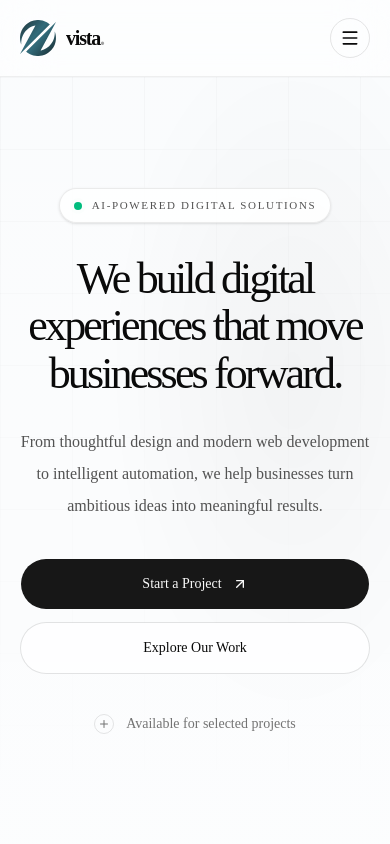
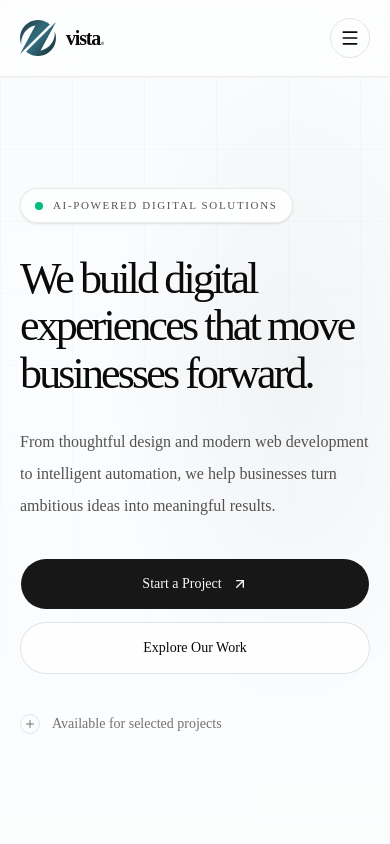
Before and after one commit to amirrezaabdolahi/vistaportfolio, a Next.js app in the folder frontend/: page /en in a window 390 px wide. Shown: the top 844 px of the page. Built offline with nearby package versions, Linux system fonts and the light colour scheme.

Commit message:
refactor : fixed the video background for rtl and ltr

```diff
--- a/frontend/src/components/layout/scroll-video-background.tsx
+++ b/frontend/src/components/layout/scroll-video-background.tsx
@@ -193,6 +193,14 @@ export function ScrollVideoBackground() {
       aria-hidden="true"
       className="pointer-events-none fixed inset-0 z-0 overflow-hidden bg-slate-50"
     >
+      {/*
+        Orientation is pure CSS, driven by the document direction on <html>:
+        LTR locales (en, de, it, es) are mirrored with scaleX(-1); RTL (fa)
+        resets to scale-x-100. Only the <video> is transformed, not the
+        wrapper or the overlay. No React state, so there is no hydration
+        mismatch, and switching locales updates it as soon as <html dir>
+        changes.
+      */}
       <video
         ref={videoRef}
         muted
@@ -202,7 +210,7 @@ export function ScrollVideoBackground() {
         preload="none"
         poster={POSTER_SRC}
         tabIndex={-1}
-        className="absolute inset-0 size-full object-cover"
+        className="absolute inset-0 size-full -scale-x-100 object-cover rtl:scale-x-100"
       />
 
       <div className="absolute inset-0 bg-[linear-gradient(to_bottom,rgba(255,255,255,0.31),rgba(255,255,255,0.42),rgba(255,255,255,0.56))]" />
--- a/frontend/src/components/sections/hero.tsx
+++ b/frontend/src/components/sections/hero.tsx
@@ -17,8 +17,8 @@ export function Hero() {
         <div className="absolute inset-0 bg-[linear-gradient(to_right,rgba(0,0,0,0.025)_1px,transparent_1px),linear-gradient(to_bottom,rgba(0,0,0,0.025)_1px,transparent_1px)] bg-[size:72px_72px] [mask-image:linear-gradient(to_bottom,black,transparent_90%)]" />
       </div>
 
-      <div className="mx-auto grid min-h-[calc(100svh-76px)] max-w-[1440px] items-center px-5 py-20 sm:px-8 sm:py-24  lg:gap-10 lg:px-12 lg:py-20">
-        <div className="relative z-10 w-full! flex flex-col items-center text-center ">
+      <div className="mx-auto grid min-h-[calc(100svh-76px)] max-w-[1440px] items-center grid-cols-1 md:grid-cols-2 px-5 py-20 sm:px-8 sm:py-24  lg:gap-10 lg:px-12 lg:py-20">
+        <div className="relative z-10 w-full! ">
           <div className="mb-8 inline-flex items-center gap-2.5 rounded-full border border-black/[0.08] bg-white/80 px-3.5 py-2 shadow-sm">
             <span className="relative flex size-2">
               <span className="absolute inline-flex size-full animate-ping rounded-full bg-emerald-500 opacity-40" />
```
Also changed, not shown: 1 other file (tests, documents, lock files or other folders).
